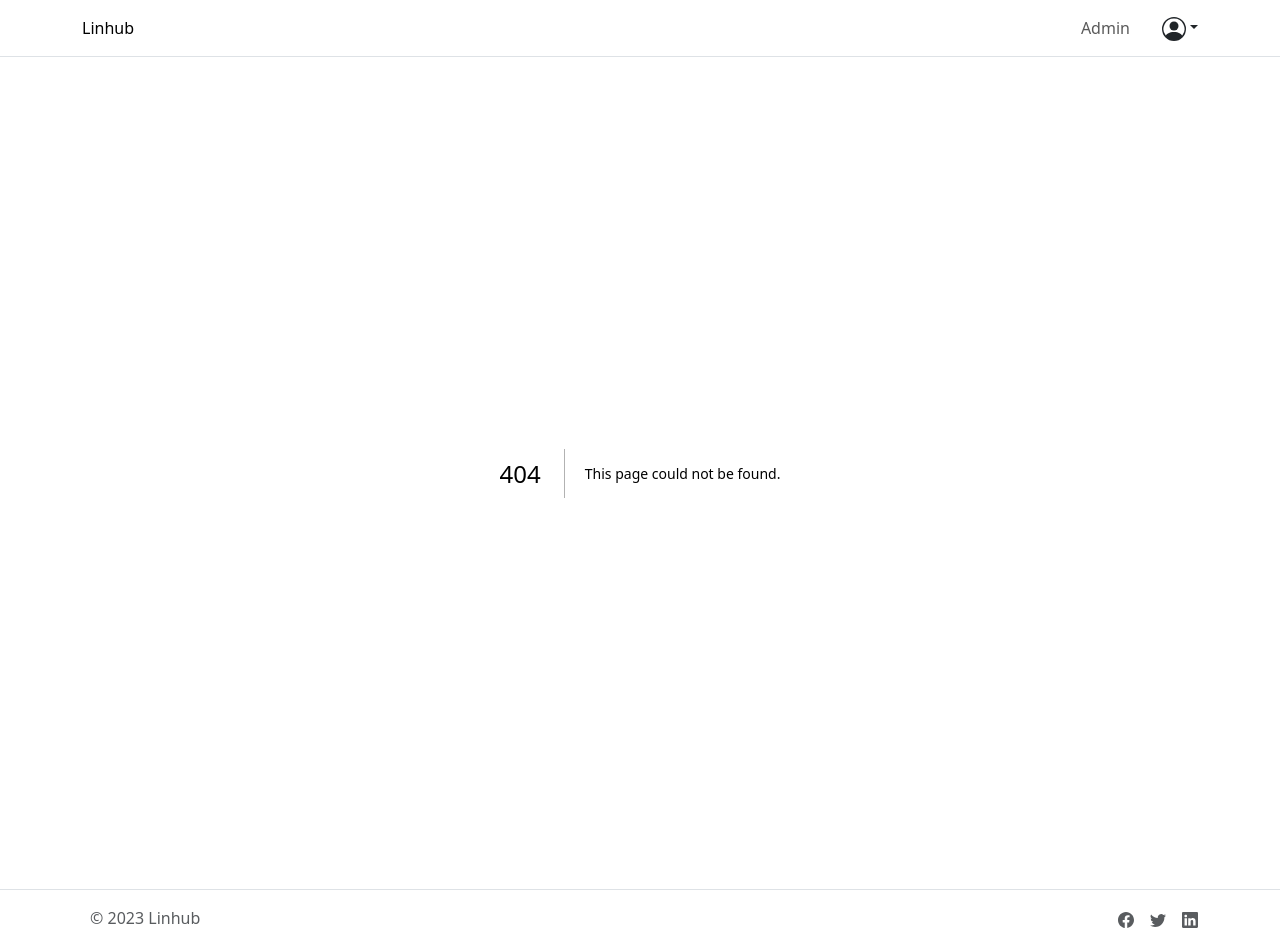
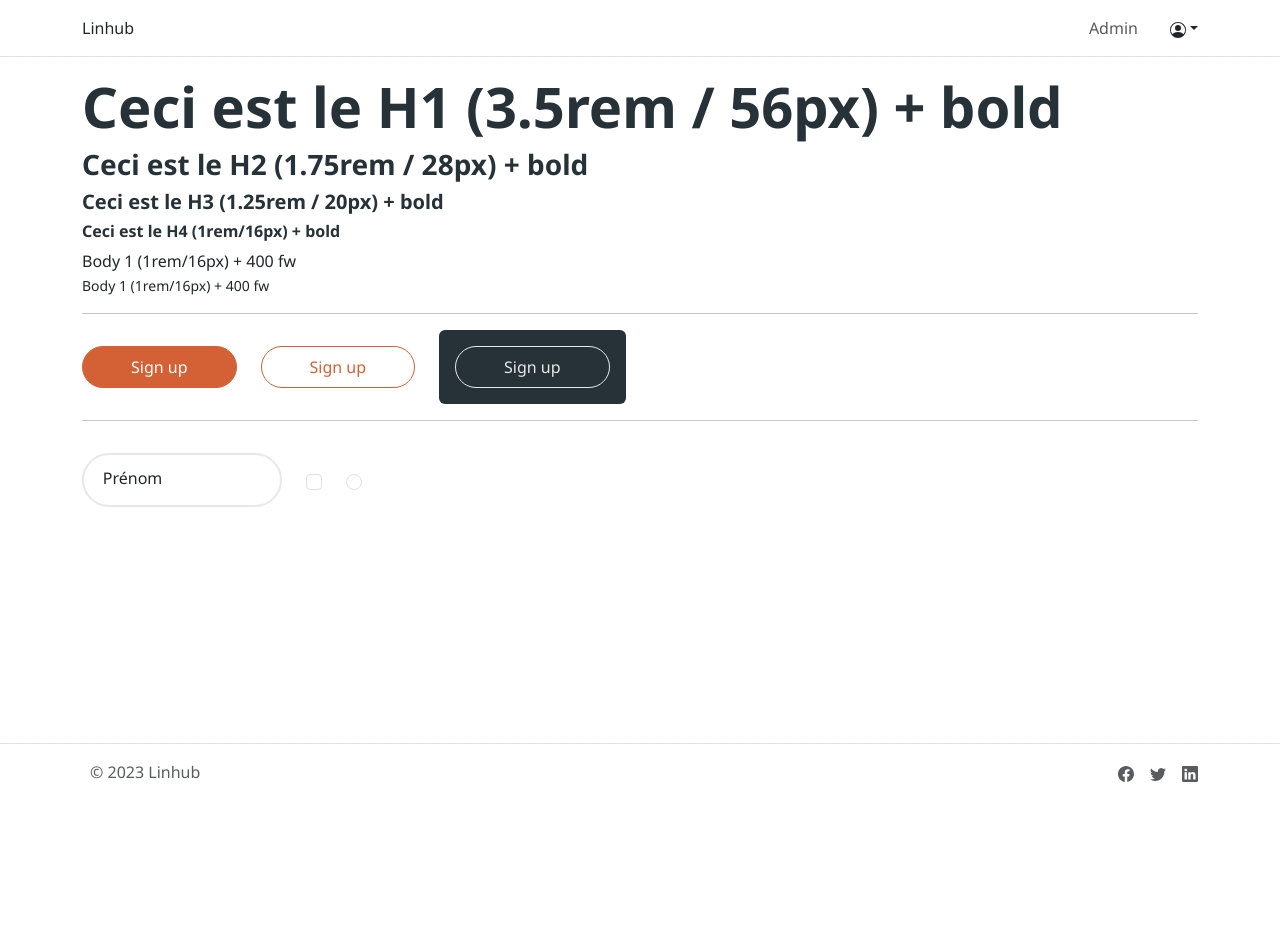
Before and after one commit to BrissouLaChankla/LinhubFront, a Next.js app: page /ui-kit in a window 1280 px wide. Before the commit this address had no page. After the commit the page ends 800 px from the top, so only its background shows below. Built offline with nearby package versions, Linux system fonts and the light colour scheme.

Commit message:
added basics UI KIT HTML

```diff
--- /dev/null
+++ b/components/Input.js
@@ -0,0 +1,12 @@
+import styles from "@/styles/Input.module.scss"
+
+function Input(props) {
+    return (
+        <div className={styles.inputGroup}>
+            <input type={props.type} required={props.required} />
+            <label htmlFor={props.label}>{props.label}</label>
+        </div>
+    )
+}
+
+export default Input;
--- /dev/null
+++ b/pages/ui-kit/index.js
@@ -0,0 +1,30 @@
+import Input from "@/components/Input";
+
+export default function Uikit() {
+    return (
+        <>
+            <div className="container">
+                <h1>Ceci est le H1 (3.5rem / 56px) + bold</h1>
+                <h2>Ceci est le H2 (1.75rem / 28px) + bold </h2>
+                <h3>Ceci est le H3 (1.25rem / 20px) + bold</h3>
+                <h4>Ceci est le H4 (1rem/16px) + bold</h4>
+                <p className="mb-0">Body 1 (1rem/16px) + 400 fw</p>
+                <small>Body 1 (1rem/16px) + 400 fw</small>
+                <hr />
+                <div className="d-flex align-items-center gap-4">
+                    <button className="btn btn-primary">Sign up</button>
+                    <button className="btn btn-outline-primary">Sign up</button>
+                    <div className="p-3 bg-secondary rounded">
+                        <button className="btn btn-outline-light">Sign up</button>
+                    </div>
+                </div>
+                <hr />
+                <div className="d-flex align-items-center gap-4">
+                    <Input type="text" required={true} placeholder="Jean" label="Prénom"></Input>
+                    <input className="form-check-input" type="checkbox" value="" />
+                    <input className="form-check-input" type="radio" value="" />
+                </div>
+            </div>
+        </>
+    )
+}
--- /dev/null
+++ b/styles/Input.module.scss
@@ -0,0 +1,39 @@
+.inputGroup {
+    margin: 1em 0 1em 0;
+    max-width: 200px;
+    position: relative;
+  }
+
+  .inputGroup input {
+    font-size: 100%;
+    padding: 0.8em;
+    outline: none;
+    border: 2px solid var(--light);
+    background-color: transparent;
+    border-radius: 50px;
+    width: 100%;
+  }
+
+  .inputGroup label {
+    font-size: 100%;
+    position: absolute;
+    left: 0;
+    padding: 0.8em;
+    margin-left: 0.5em;
+    pointer-events: none;
+    transition: all 0.3s ease;
+  }
+
+  .inputGroup :is(input:focus, input:valid)~label {
+    transform: translateY(-50%) scale(.9);
+    font-size: 90%;
+    color:gray;
+    margin: 0em;
+    margin-left: 1.3em;
+    padding: 0.4em;
+    background-color: white;
+  }
+
+  .inputGroup :is(input:focus, input:valid) {
+    border-color: var(--primary);
+  }
--- a/styles/customized.scss
+++ b/styles/customized.scss
@@ -1,6 +1,34 @@
 // Ici on customize et overide les variables que vous trouverez dans node_modules\bootstrap\scss\_variables.scss
+@import url('https://fonts.googleapis.com/css2?family=Noto+Sans:wght@400;700&display=swap');
+
+:root {
+    --primary: #D36135;
+    --secondary: #263238;
+    --light: #E8E8E8;
+}
+
 $primary:#D36135;
 $secondary:#263238;
-$light:#F5F4F8;
+$light:#E8E8E8;
+
+// Text
+$font-family-base:'Noto Sans', sans-serif;
+$font-size-base: 1rem !default;
+
+$h1-font-size:  $font-size-base * 3.5;
+$h2-font-size:  $font-size-base * 1.75;
+$h3-font-size:  $font-size-base * 1.25;
+$h4-font-size:  $font-size-base;
+$headings-color:$secondary;
+$headings-font-weight:700;
+
+
+// Buttons
+$min-contrast-ratio: 3.5;
+$btn-padding-x:3rem;
+$btn-padding-y:.5rem;
+$btn-border-radius:50px;
+
+// Inputs
 
 @import "../node_modules/bootstrap/scss/bootstrap";
```
